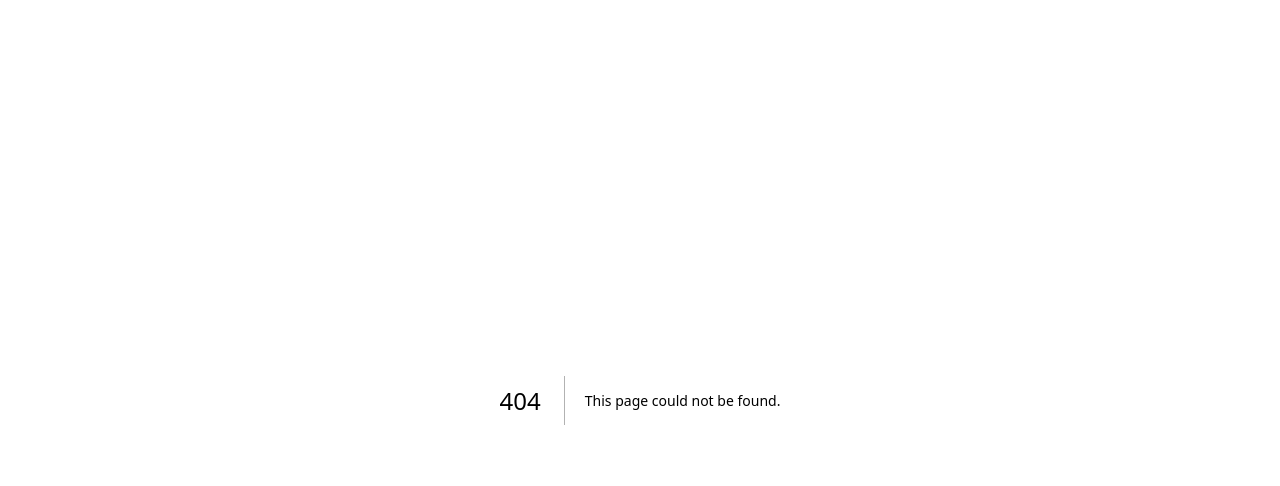
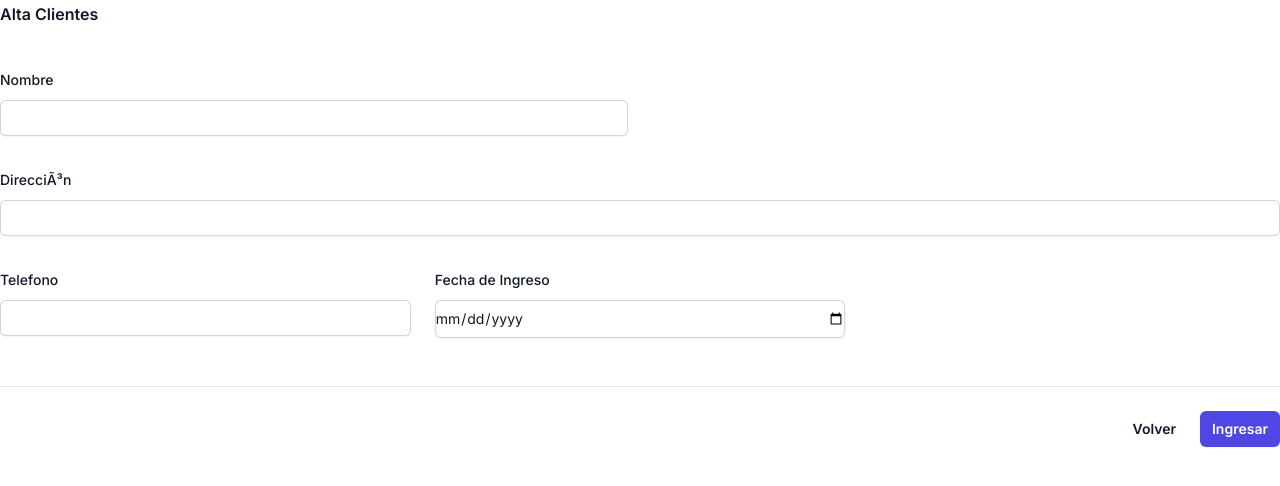
Before and after one commit to GuyaSuna/FrontDDA, a Next.js app: page /Clientes in a window 1280 px wide. Before the commit this address had no page. Shown: the top 486 px of the page. Built offline with nearby package versions, Linux system fonts and the light colour scheme.

Commit message:
Clientes

```diff
--- /dev/null
+++ b/app/Clientes/page.jsx
@@ -0,0 +1,104 @@
+import React from "react";
+
+const clientes = () => {
+  return (
+    <div>
+      <form>
+        <div className="space-y-12">
+          <div className="border-b border-gray-900/10 pb-12">
+            <h2 className="text-base font-semibold leading-7 text-gray-900">
+              Alta Clientes
+            </h2>
+            <div className="mt-10 grid grid-cols-1 gap-x-6 gap-y-8 sm:grid-cols-6">
+              <div className="sm:col-span-3">
+                <label
+                  htmlFor="first-name"
+                  className="block text-sm font-medium leading-6 text-gray-900"
+                >
+                  Nombre
+                </label>
+                <div className="mt-2">
+                  <input
+                    type="text"
+                    name="first-name"
+                    id="first-name"
+                    autoComplete="given-name"
+                    className="block w-full rounded-md border-0 py-1.5 text-gray-900 shadow-sm ring-1 ring-inset ring-gray-300 placeholder:text-gray-400 focus:ring-2 focus:ring-inset focus:ring-indigo-600 sm:text-sm sm:leading-6"
+                  />
+                </div>
+              </div>
+
+              <div className="col-span-full">
+                <label
+                  htmlFor="street-address"
+                  className="block text-sm font-medium leading-6 text-gray-900"
+                >
+                  DirecciÃ³n
+                </label>
+                <div className="mt-2">
+                  <input
+                    type="text"
+                    name="street-address"
+                    id="street-address"
+                    autoComplete="street-address"
+                    className="block w-full rounded-md border-0 py-1.5 text-gray-900 shadow-sm ring-1 ring-inset ring-gray-300 placeholder:text-gray-400 focus:ring-2 focus:ring-inset focus:ring-indigo-600 sm:text-sm sm:leading-6"
+                  />
+                </div>
+              </div>
+              <div className="sm:col-span-2 sm:col-start-1">
+                <label
+                  htmlFor="city"
+                  className="block text-sm font-medium leading-6 text-gray-900"
+                >
+                  Telefono
+                </label>
+                <div className="mt-2">
+                  <input
+                    type="text"
+                    name="city"
+                    id="city"
+                    autoComplete="address-level2"
+                    className="block w-full rounded-md border-0 py-1.5 text-gray-900 shadow-sm ring-1 ring-inset ring-gray-300 placeholder:text-gray-400 focus:ring-2 focus:ring-inset focus:ring-indigo-600 sm:text-sm sm:leading-6"
+                  />
+                </div>
+              </div>
+              <div className="sm:col-span-2">
+                <label
+                  htmlFor="region"
+                  className="block text-sm font-medium leading-6 text-gray-900"
+                >
+                  Fecha de Ingreso
+                </label>
+                <div className="mt-2">
+                  <input
+                    type="date"
+                    name="date"
+                    id="region"
+                    autoComplete="address-level1"
+                    className="block w-full rounded-md border-0 py-1.5 text-gray-900 shadow-sm ring-1 ring-inset ring-gray-300 placeholder:text-gray-400 focus:ring-2 focus:ring-inset focus:ring-indigo-600 sm:text-sm sm:leading-6"
+                  />
+                </div>
+              </div>
+            </div>
+          </div>
+        </div>
+        <div className="mt-6 flex items-center justify-end gap-x-6">
+          <button
+            type="button"
+            className="text-sm font-semibold leading-6 text-gray-900"
+          >
+            Volver
+          </button>
+          <button
+            type="submit"
+            className="rounded-md bg-indigo-600 px-3 py-2 text-sm font-semibold text-white shadow-sm hover:bg-indigo-500 focus-visible:outline focus-visible:outline-2 focus-visible:outline-offset-2 focus-visible:outline-indigo-600"
+          >
+            Ingresar
+          </button>
+        </div>
+      </form>
+    </div>
+  );
+};
+
+export default clientes;
--- a/app/page.js
+++ b/app/page.js
@@ -1,19 +1,22 @@
-'use client'
-import { useRouter } from 'next/router';
-import './LogIn/page'
-import Link from 'next/link';
+"use client";
+import { useRouter } from "next/router";
+import "./LogIn/page";
+import Link from "next/link";
 function Home() {
-
-  const links = [{
-    label:'LogIn',
-    route: './LogIn'
-  },{
-    label:'About',
-    route: '/'
-  },{
-    label:'Home',
-    route: '/'
-  }];
+  const links = [
+    {
+      label: "LogIn",
+      route: "./LogIn",
+    },
+    {
+      label: "Clientes",
+      route: "./Clientes",
+    },
+    {
+      label: "Home",
+      route: "/",
+    },
+  ];
 
   return (
     <main className="flex min-h-screen flex-col items-center justify-between p-24">
@@ -21,12 +24,9 @@
         <h1>Gestion de Supermercado</h1>
       </div>
       <div>
-
-        {links.map(({label, route}) => (
+        {links.map(({ label, route }) => (
           <li key={route}>
-          <Link href={route}>
-            {label}
-          </Link>
+            <Link href={route}>{label}</Link>
           </li>
         ))}
       </div>
```
Also changed, not shown: app/LogIn/page.jsx (+9 -3 lines).
